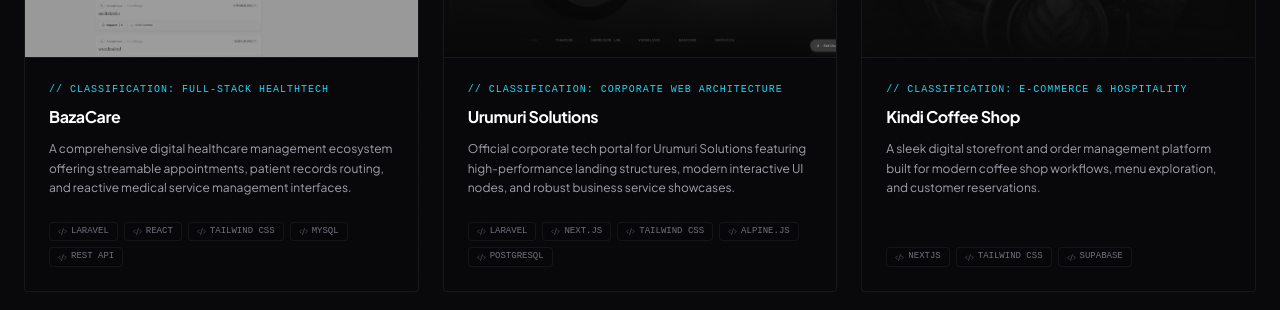
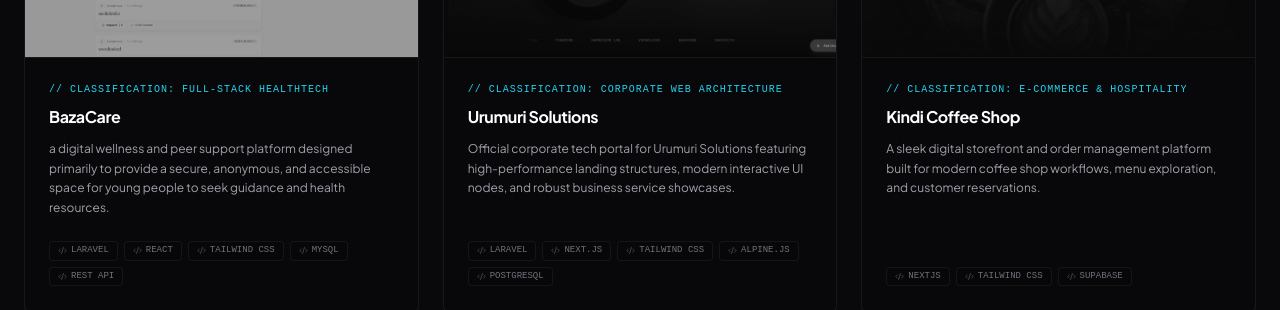
Before and after one commit to Code-harness/PORTFOLIO, a React (Vite) app: page / in a window 1280 px wide. Shown: the part 3060-3370 px from the top of the page. Built offline with nearby package versions, Linux system fonts and the light colour scheme.

Commit message:
Added Some of Other Projects I worked On

```diff
--- a/src/components/landing/Projects.jsx
+++ b/src/components/landing/Projects.jsx
@@ -16,7 +16,7 @@ const projects = [
     title: "BazaCare",
     category: "Full-Stack HealthTech",
     description:
-      "A comprehensive digital healthcare management ecosystem offering streamable appointments, patient records routing, and reactive medical service management interfaces.",
+      "a digital wellness and peer support platform designed primarily to provide a secure, anonymous, and accessible space for young people to seek guidance and health resources.",
     image: image8,
     tags: ["Laravel", "React", "Tailwind CSS", "MySQL", "REST API"],
     link: "https://bazacare.space/",
```
